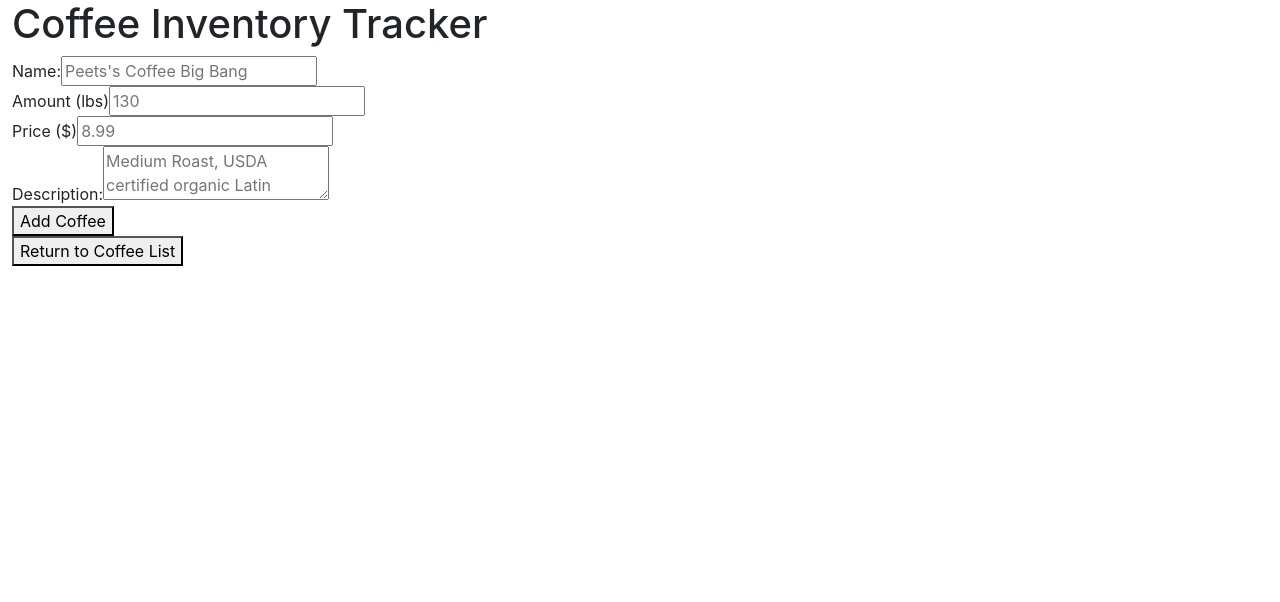
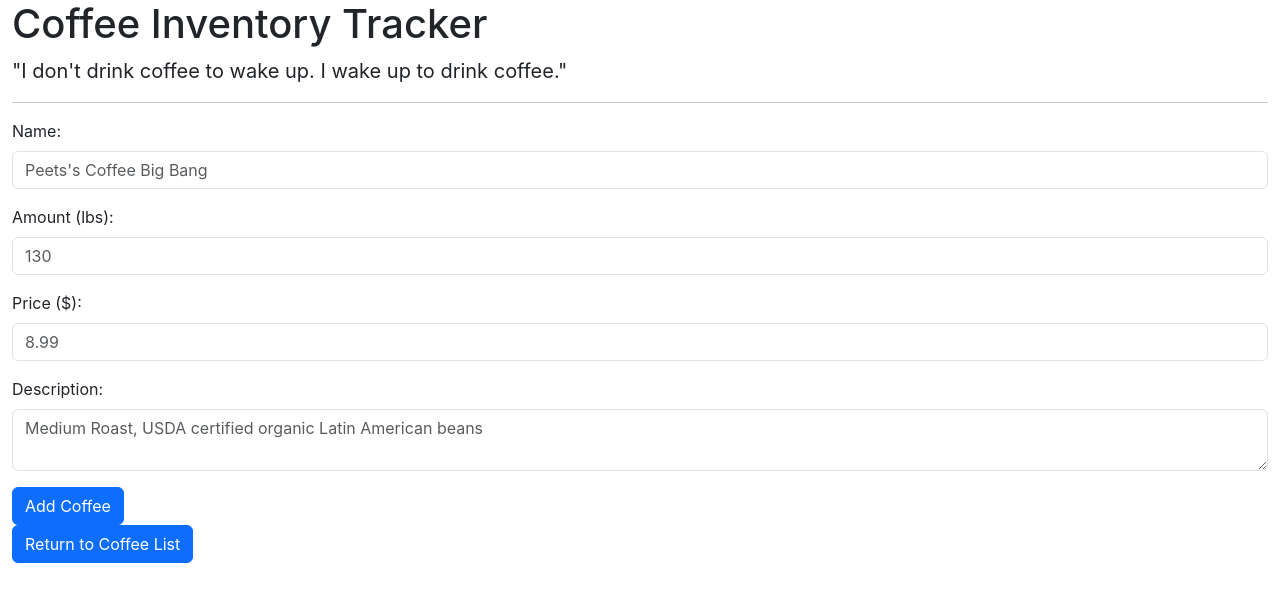
Before and after one commit to gareth-24/inventory-tracker, a React (Create React App) app: page / in a window 1280 px wide. Both pictures are taken after a click on the button "Add Coffee". Shown: the top 602 px of the page. Built offline with nearby package versions, Linux system fonts and the light colour scheme.

Commit message:
add bootstrap styling elements

```diff
--- a/src/components/CoffeeControl.js
+++ b/src/components/CoffeeControl.js
@@ -3,6 +3,7 @@ import NewCoffeeForm from './NewCoffeeForm';
 import CoffeeList from "./CoffeeList";
 import CoffeeDetail from "./CoffeeDetail";
 import EditCoffeeForm from './EditCoffeeForm';
+import Button from "react-bootstrap/Button";
 
 class CoffeeControl extends React.Component {
 
@@ -124,7 +125,7 @@ class CoffeeControl extends React.Component {
     return (
       <React.Fragment>
         {currentlyVisibleState}
-        <button onClick={this.handleClick}>{buttonText}</button>
+        <Button onClick={this.handleClick}>{buttonText}</Button>
       </React.Fragment>
     );
   }
--- a/src/components/CoffeeDetail.js
+++ b/src/components/CoffeeDetail.js
@@ -1,5 +1,7 @@
 import React from "react";
 import PropTypes from "prop-types";
+import Form from "react-bootstrap/Form";
+import Button from "react-bootstrap/Button";
 
 function CoffeeDetail(props){
   const { coffee, onClickingDelete, onClickingBuy, onClickingRestock } = props;
@@ -8,20 +10,23 @@ function CoffeeDetail(props){
     <React.Fragment>
       <h1>Coffee Details</h1>
       <h3>{coffee.name}</h3>
-      <h5>Current Stock: {coffee.amount} lbs</h5>
-      <h5>Price per pound: ${coffee.price}</h5>
-      <p><em>{coffee.description}</em></p>
-      <button onClick={ props.onClickingEdit }>Update Coffee</button>
-      <button onClick={ ()=> onClickingDelete(coffee.id) }>Delete Coffee</button>
-
+      <ul>
+        <li>Current Stock: {coffee.amount} lbs</li>
+        <li>Price per pound: ${coffee.price}</li>
+        <li><em>{coffee.description}</em></li>
+      </ul>
       {
         coffee.amount > 0? (
-          <button onClick={ ()=> onClickingBuy(coffee.id) }>Buy</button>
+          <Button onClick={ ()=> onClickingBuy(coffee.id) }>Buy</Button>
         ) : (
-          <h1>Sorry, {coffee.name} is currently out of stock.</h1>
+          <p class="alert alert-danger">Sorry, {coffee.name} is currently out of stock.</p>
         )
       }
-      <button onClick={ () => onClickingRestock(coffee.id) }>Restock</button>
+      <br/><br/>
+      <Button onClick={ () => onClickingRestock(coffee.id) }>Restock</Button>
+      <br/><br/>
+      <Button onClick={ props.onClickingEdit }>Update Coffee</Button>
+      <Button variant="warning" onClick={ ()=> onClickingDelete(coffee.id) }>Delete Coffee</Button>
       <hr/>
     </React.Fragment>
   );
--- a/src/components/Header.js
+++ b/src/components/Header.js
@@ -4,6 +4,10 @@ function Header(){
   return (
     <React.Fragment>
       <h1>Coffee Inventory Tracker</h1>
+      <blockquote class="blockquote">
+        <p>"I don't drink coffee to wake up. I wake up to drink coffee."</p>
+      </blockquote>
+      <hr/>
     </React.Fragment>
   );
 }
--- a/src/components/ReusableForm.js
+++ b/src/components/ReusableForm.js
@@ -1,42 +1,45 @@
 import React from "react";
 import PropTypes from "prop-types";
+import Form from "react-bootstrap/Form";
+import Button from "react-bootstrap/Button";
 
 function ReusableForm(props) {
   return (
     <React.Fragment>
-      <form onSubmit={props.formSubmissionHandler}>
-        <label>
-          Name:
-          <input
+      <Form onSubmit={props.formSubmissionHandler} id="reusable-form">
+        <Form.Group className="mb-3">
+          <Form.Label>Name:</Form.Label>
+          <Form.Control
             type='text'
             name='name'
             placeholder="Peets's Coffee Big Bang " />
-        </label><br/>
-        <label>
-          Amount (lbs)
-          <input
-            type='number'
-            min='0'
-            name='amount'
-            placeholder='130' />
-        </label><br/>
-        <label>
-          Price ($)
-          <input
+        </Form.Group>
+        <Form.Group className="mb-3">
+          <Form.Label>Amount (lbs):</Form.Label>
+            <Form.Control
+              type='number'
+              min='0'
+              name='amount'
+              placeholder='130' />
+        </Form.Group>
+        <Form.Group className="mb-3">
+          <Form.Label>Price ($):</Form.Label>
+          <Form.Control
             type='number'
             step='0.01'
             min='0'
             name='price'
             placeholder='8.99' />
-        </label><br/>
-        <label>
-          Description:
-          <textarea
+        </Form.Group>
+        <Form.Group className="mb-3">
+        <Form.Label>Description:</Form.Label>
+          <Form.Control
+            as="textarea"
             name='description'
             placeholder='Medium Roast, USDA certified organic Latin American beans' />
-        </label><br/>
-        <button type='submit'>{props.buttonText}</button>
-      </form>
+        </Form.Group>
+        <Button variant="primary" type='submit'>{props.buttonText}</Button>
+      </Form>
     </React.Fragment>
   );
 }
```
